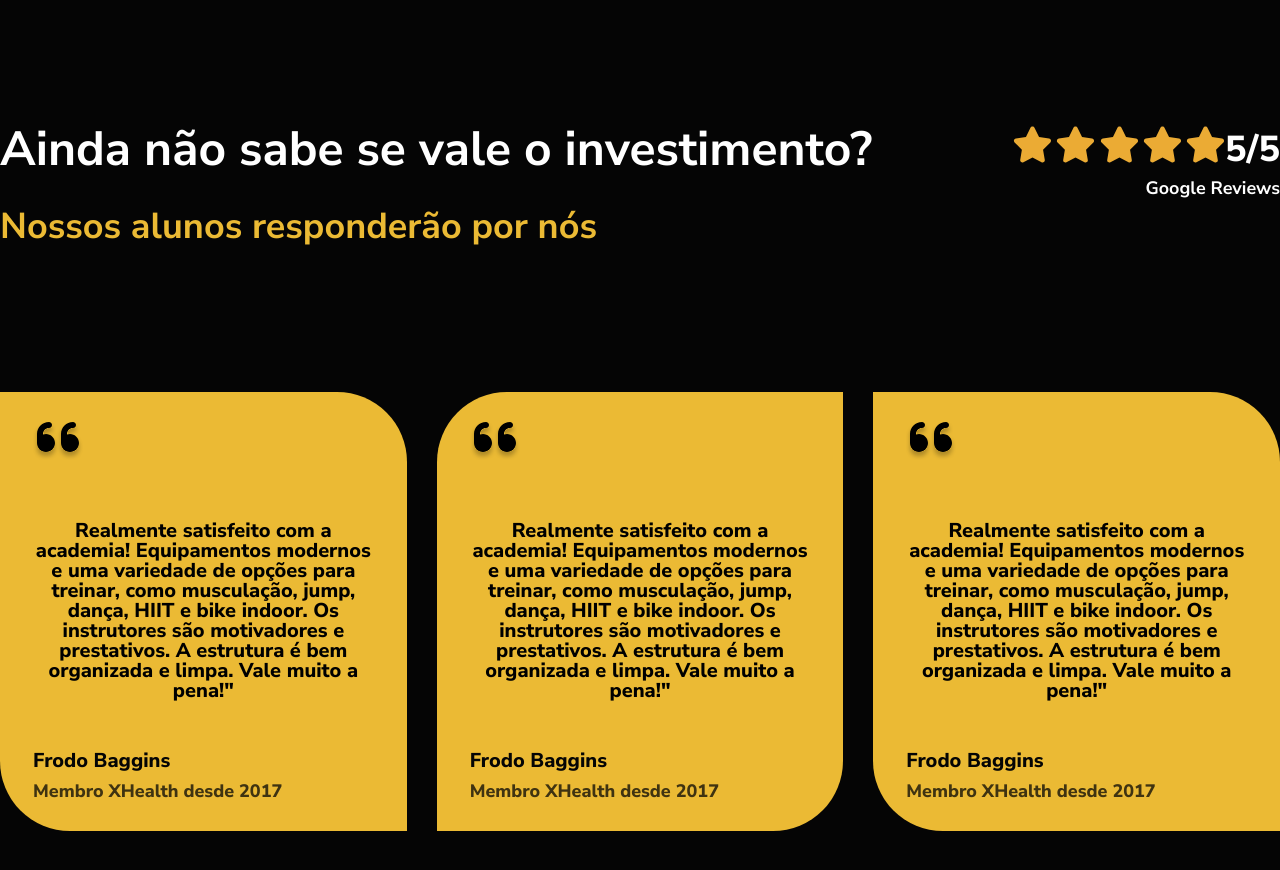
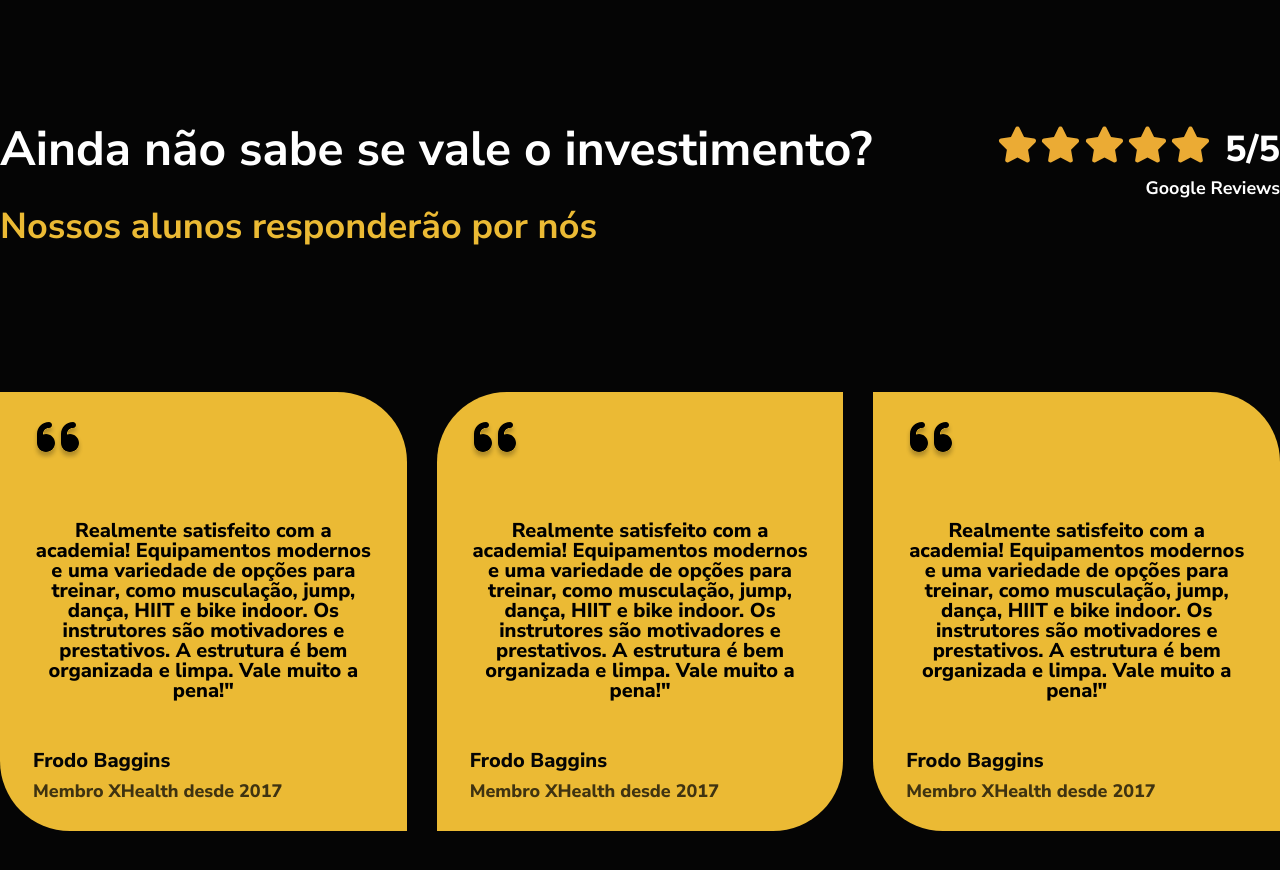
Before and after one commit to LucasFTomazela/XHealth, a plain HTML site: page index.html in a window 1280 px wide. Shown: the part 2760-3630 px from the top of the page. Drawn offline with Linux system fonts and the light colour scheme.

Commit message:
colum-gap no rating

```diff
--- a/styles.css
+++ b/styles.css
@@ -402,6 +402,7 @@ padding-top: 30px;
   display: flex;
   justify-content: end;
   margin-top: -125px;
+  column-gap: 15px;
 }
 
 .referencia .centro .top .left .title{
```
